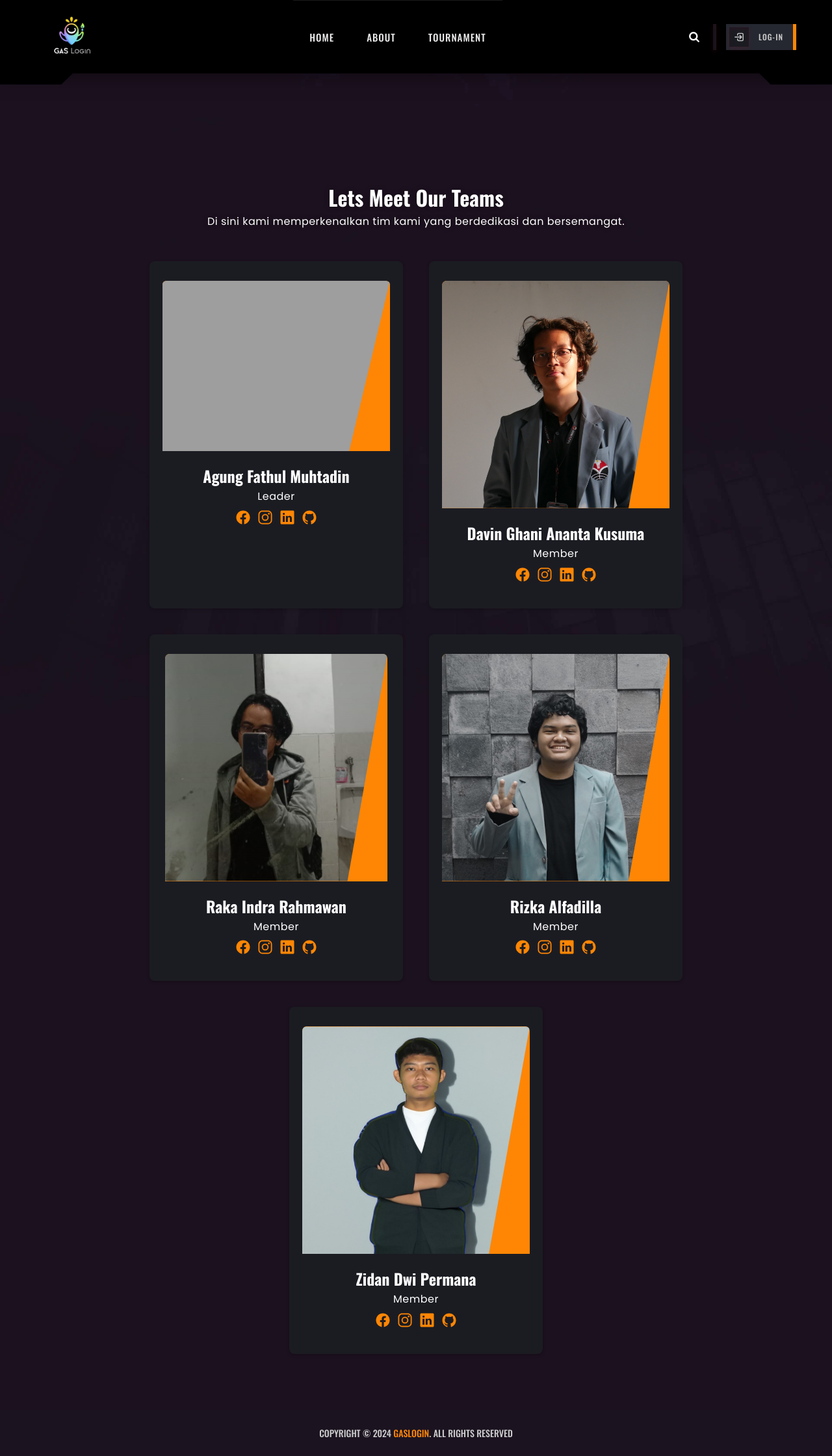
After one commit to AgungFathul/AgungFathul01.github.io, a PHP site: page /GasLogin/contact.html in a window 1280 px wide. The commit adds this page. Shown: the whole page at 65% size. Run offline with PHP 8.4, Linux system fonts and the light colour scheme; grey boxes are pictures that could not be loaded.

Commit message:
[Changes]

```diff
--- a/GasLogin/Create_Tournament.html
+++ b/GasLogin/Create_Tournament.html
@@ -69,6 +69,10 @@
 
             <li>
               <a href="tournament.html" class="navbar-link">Tournament</a>
+            </li>
+
+            <li>
+              <a href="contact.html" class="navbar-link">Contact</a>
             </li>
           </ul>
 
--- a/GasLogin/assets/css/style_about.css
+++ b/GasLogin/assets/css/style_about.css
@@ -160,6 +160,7 @@ body {
 
 .about-team {
   margin: 7vh 0;
+  margin-top: 35vh;
 }
 
 @media screen and (max-width: 415px) {
--- /dev/null
+++ b/GasLogin/contact.html
@@ -0,0 +1,264 @@
+<!DOCTYPE html>
+<html lang="en">
+  <head>
+    <meta charset="UTF-8" />
+    <meta http-equiv="X-UA-Compatible" content="IE=edge" />
+    <meta name="viewport" content="width=device-width, initial-scale=1.0" />
+    <title>GASLogin - About</title>
+    <link
+      rel="shortcut icon"
+      href="./assets/images/fav.png"
+      type="image/svg+xml"
+    />
+    <link rel="stylesheet" href="./assets/css/style_about.css" />
+    <link rel="stylesheet" href="./assets/css/style.css" />
+    <link rel="preconnect" href="https://fonts.googleapis.com" />
+    <link rel="preconnect" href="https://fonts.gstatic.com" crossorigin />
+    <link
+      href="https://fonts.googleapis.com/css2?family=Oswald:wght@300;400;500;600;700&family=Poppins:wght@400;500;700&display=swap"
+      rel="stylesheet"
+    />
+  </head>
+
+  <body id="top">
+    <!--
+    - #HEADER
+  -->
+    <header class="header">
+      <div class="overlay" data-overlay></div>
+
+      <div class="container">
+        <a href="#" class="logo">
+          <img
+            src="./assets/images/logo.png"
+            alt="GASLogin logo"
+            width="110vh"
+            height="110vh"
+          />
+        </a>
+
+        <button class="nav-open-btn" data-nav-open-btn>
+          <ion-icon name="menu-outline"></ion-icon>
+        </button>
+
+        <nav class="navbar" data-nav>
+          <div class="navbar-top">
+            <a href="#" class="logo">
+              <img
+                src="./assets/images/logo.png"
+                alt="GASLogin logo"
+                width="110vh"
+                height="110vh"
+              />
+            </a>
+
+            <button class="nav-close-btn" data-nav-close-btn>
+              <ion-icon name="close-outline"></ion-icon>
+            </button>
+          </div>
+
+          <ul class="navbar-list">
+            <li>
+              <a href="index.html" class="navbar-link">Home</a>
+            </li>
+
+            <li>
+              <a href="about.html" class="navbar-link">About</a>
+            </li>
+
+            <li>
+              <a href="tournament.html" class="navbar-link">Tournament</a>
+            </li>
+          </ul>
+
+          <ul class="nav-social-list">
+            <li>
+              <a href="login.html">
+                <button style="color: hsl(31, 100%, 51%)">
+                  <span>Log-in</span>
+                </button></a
+              >
+            </li>
+          </ul>
+        </nav>
+
+        <div class="header-actions">
+          <button class="search">
+            <ion-icon name="search-outline"></ion-icon>
+          </button>
+          <a href="login.html">
+            <button class="btn-sign_in">
+              <div class="icon-box">
+                <ion-icon name="log-in-outline"></ion-icon>
+              </div>
+
+              <span>Log-in</span>
+            </button></a
+          >
+        </div>
+      </div>
+    </header>
+
+    <main>
+      <section class="about-team">
+        <div id="about-content">
+          <div id="about-text">
+            <h2>Lets Meet Our Teams</h2>
+            <p>
+              Di sini kami memperkenalkan tim kami yang berdedikasi dan
+              bersemangat.
+            </p>
+          </div>
+        </div>
+        <div class="about-container">
+          <div id="about-profile">
+            <div id="about-profile-header">
+              <img src="assets/images/dev-img/member-team1.jpg" />
+            </div>
+            <div id="about-profile-body">
+              <h2>Agung Fathul Muhtadin</h2>
+              <p>Leader</p>
+              <div class="about-social-media">
+                <a href="https://www.facebook.com">
+                  <ion-icon name="logo-facebook"></ion-icon>
+                </a>
+                <a href="https://www.instagram.com">
+                  <ion-icon name="logo-instagram"></ion-icon>
+                </a>
+                <a href="https://www.linkedin.com">
+                  <ion-icon name="logo-linkedin"></ion-icon>
+                </a>
+                <a href="https://github.com/AgungFathul01">
+                  <ion-icon name="logo-github"></ion-icon>
+                </a>
+              </div>
+            </div>
+          </div>
+          <div id="about-profile">
+            <div id="about-profile-header">
+              <img src="assets/images/dev-img/member-team2.jpg" />
+            </div>
+            <div id="about-profile-body">
+              <h2>Davin Ghani Ananta Kusuma</h2>
+              <p>Member</p>
+              <div class="about-social-media">
+                <a href="https://www.facebook.com">
+                  <ion-icon name="logo-facebook"></ion-icon>
+                </a>
+                <a href="https://www.instagram.com">
+                  <ion-icon name="logo-instagram"></ion-icon>
+                </a>
+                <a href="https://www.linkedin.com">
+                  <ion-icon name="logo-linkedin"></ion-icon>
+                </a>
+                <a href="https://github.com/DavinGhani">
+                  <ion-icon name="logo-github"></ion-icon>
+                </a>
+              </div>
+            </div>
+          </div>
+          <div id="about-profile">
+            <div id="about-profile-header">
+              <img src="assets/images/dev-img/member-team3.jpg" />
+            </div>
+            <div id="about-profile-body">
+              <h2>Raka Indra Rahmawan</h2>
+              <p>Member</p>
+              <div class="about-social-media">
+                <a href="https://www.facebook.com">
+                  <ion-icon name="logo-facebook"></ion-icon>
+                </a>
+                <a href="https://www.instagram.com/indra_rahmaone/">
+                  <ion-icon name="logo-instagram"></ion-icon>
+                </a>
+                <a href="https://www.linkedin.com">
+                  <ion-icon name="logo-linkedin"></ion-icon>
+                </a>
+                <a href="https://github.com/Rahmaone">
+                  <ion-icon name="logo-github"></ion-icon>
+                </a>
+              </div>
+            </div>
+          </div>
+          <div id="about-profile">
+            <div id="about-profile-header">
+              <img src="assets/images/dev-img/member-team4.jpg" />
+            </div>
+            <div id="about-profile-body">
+              <h2>Rizka Alfadilla</h2>
+              <p>Member</p>
+              <div class="about-social-media">
+                <a href="https://www.facebook.com">
+                  <ion-icon name="logo-facebook"></ion-icon>
+                </a>
+                <a href="https://www.instagram.com">
+                  <ion-icon name="logo-instagram"></ion-icon>
+                </a>
+                <a href="https://www.linkedin.com">
+                  <ion-icon name="logo-linkedin"></ion-icon>
+                </a>
+                <a href="https://github.com/YeeIsRizka">
+                  <ion-icon name="logo-github"></ion-icon>
+                </a>
+              </div>
+            </div>
+          </div>
+          <div id="about-profile">
+            <div id="about-profile-header">
+              <img src="assets/images/dev-img/member-team5.jpg" />
+            </div>
+            <div id="about-profile-body">
+              <h2>Zidan Dwi Permana</h2>
+              <p>Member</p>
+              <div class="about-social-media">
+                <a href="https://www.facebook.com">
+                  <ion-icon name="logo-facebook"></ion-icon>
+                </a>
+                <a href="https://www.instagram.com">
+                  <ion-icon name="logo-instagram"></ion-icon>
+                </a>
+                <a href="https://www.linkedin.com">
+                  <ion-icon name="logo-linkedin"></ion-icon>
+                </a>
+                <a href="https://github.com/zidandp">
+                  <ion-icon name="logo-github"></ion-icon>
+                </a>
+              </div>
+            </div>
+          </div>
+        </div>
+      </section>
+    </main>
+
+    <!--
+    - #FOOTER
+  -->
+
+    <footer>
+      <div class="footer-bottom">
+        <div class="container">
+          <p class="copyright">
+            Copyright &copy; 2024 <a href="#">GASLogin</a>. all rights reserved
+          </p>
+        </div>
+      </div>
+    </footer>
+
+    <!--
+    - #GO TO TOP
+  -->
+
+    <a href="#top" class="btn btn-primary go-top" data-go-top>
+      <ion-icon name="chevron-up-outline"></ion-icon>
+    </a>
+    <script src="./assets/js/script.js"></script>
+    <script
+      type="module"
+      src="https://unpkg.com/ionicons@5.5.2/dist/ionicons/ionicons.esm.js"
+    ></script>
+    <script
+      nomodule
+      src="https://unpkg.com/ionicons@5.5.2/dist/ionicons/ionicons.js"
+    ></script>
+  </body>
+</html>
--- a/GasLogin/detail_tour.html
+++ b/GasLogin/detail_tour.html
@@ -67,6 +67,10 @@
 
             <li>
               <a href="tournament.html" class="navbar-link">Tournament</a>
+            </li>
+
+            <li>
+              <a href="contact.html" class="navbar-link">Contact</a>
             </li>
           </ul>
 
--- a/GasLogin/index.html
+++ b/GasLogin/index.html
@@ -60,7 +60,7 @@
 
           <ul class="navbar-list">
             <li>
-              <a href="#hero" class="navbar-link">Home</a>
+              <a href="index.html" class="navbar-link">Home</a>
             </li>
 
             <li>
@@ -69,6 +69,10 @@
 
             <li>
               <a href="tournament.html" class="navbar-link">Tournament</a>
+            </li>
+
+            <li>
+              <a href="contact.html" class="navbar-link">Contact</a>
             </li>
           </ul>
 
--- a/GasLogin/tournament.html
+++ b/GasLogin/tournament.html
@@ -71,6 +71,10 @@
 
             <li>
               <a href="tournament.html" class="navbar-link">Tournament</a>
+            </li>
+
+            <li>
+              <a href="contact.html" class="navbar-link">Contact</a>
             </li>
           </ul>
 
```
Also changed, not shown: GasLogin/about.html (+5 -129 lines).
